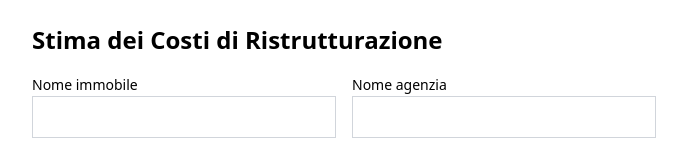
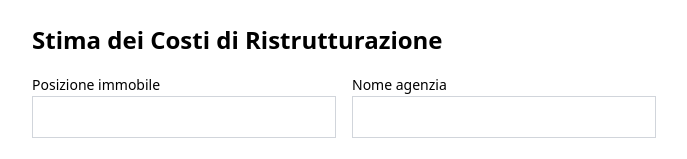
Before and after one commit to FlamingFury28/stima-costi-ristrutturazione, a React (Vite) app: page / in a window 1280 px wide. Shown: the top 159 px of the page, without its empty margins (296-983 px from the left). Built offline with nearby package versions, Linux system fonts and the light colour scheme.

Commit message:
Fix rollup/npm error for Vercel deploy

```diff
--- a/src/App.jsx
+++ b/src/App.jsx
@@ -84,7 +84,7 @@ export default function CostEstimator() {
       <h1 className="text-2xl font-bold mb-4">Stima dei Costi di Ristrutturazione</h1>
       <div className="grid grid-cols-1 sm:grid-cols-2 gap-4 mb-6">
         <div>
-          <Label htmlFor="property">Nome immobile</Label>
+          <Label htmlFor="property">Posizione immobile</Label>
           <Input id="property" value={propertyName} onChange={(e) => setPropertyName(e.target.value)} />
         </div>
         <div>
```
